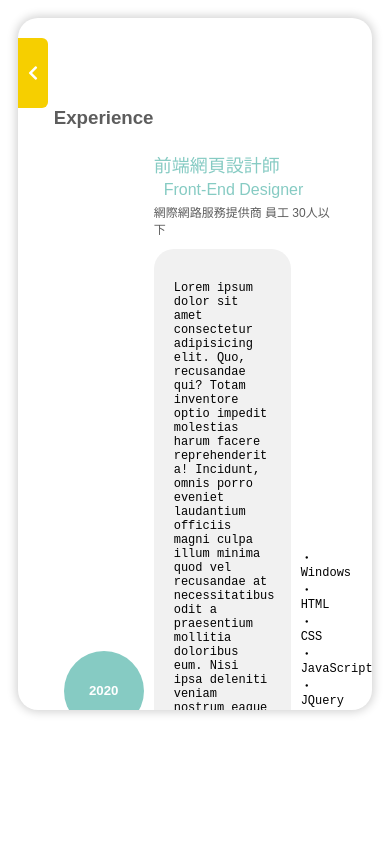
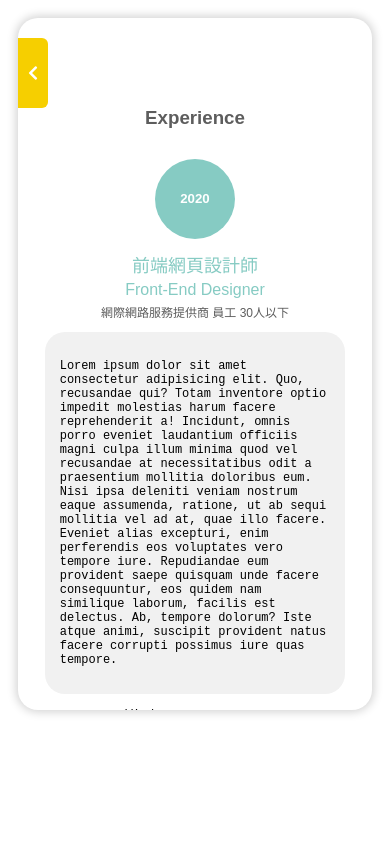
Before and after one commit to dorien92/chuyun10, a plain HTML site: page profile.html in a window 390 px wide. Drawn offline with nearby package versions, Linux system fonts and the light colour scheme.

Commit message:
Add files via upload

```diff
--- a/css/style.css
+++ b/css/style.css
@@ -456,6 +456,7 @@ header ul>li>ul>li>a::before{
     justify-content: center;
     align-items: start;
     width: 25%;
+    min-width: 163px;
     margin: 10px 0;
     padding: 10px;
 }
@@ -473,6 +474,50 @@ header ul>li>ul>li>a::before{
     width: 90%;
     max-width: 1024px;
     margin: 20px auto;
+}
+
+
+@media screen and (max-width:900px){
+    .profile_order {
+        padding: 20px 10px;
+    }
+    .profile_order .title h3 {
+        text-align: center;
+    }
+    .profile_item {
+        flex-wrap: wrap;
+    }
+    .position_title h5 {
+        width: 100%;
+        text-align: center;
+        margin: 2px auto;
+    }
+    .position_title span {
+        width: 100%;
+        text-align: center;
+        margin: 2px auto;
+    }
+    .position_title h6 {
+        text-align: center;
+    }
+    .profile_item>.time {
+        margin: 10px auto;
+    }
+    .profile_item>.content {
+        width: 100%;
+    }
+    .profile_item>.content .text_box {
+        flex-wrap: wrap;
+        width: 100%;
+    }
+    .profile_item>.content .text_box .text {
+        width: 100%;
+        padding: 15px;
+    }
+    .profile_item>.content .use {
+        margin: 0 auto;
+        padding: 0;
+    }
 }
 
 
```
